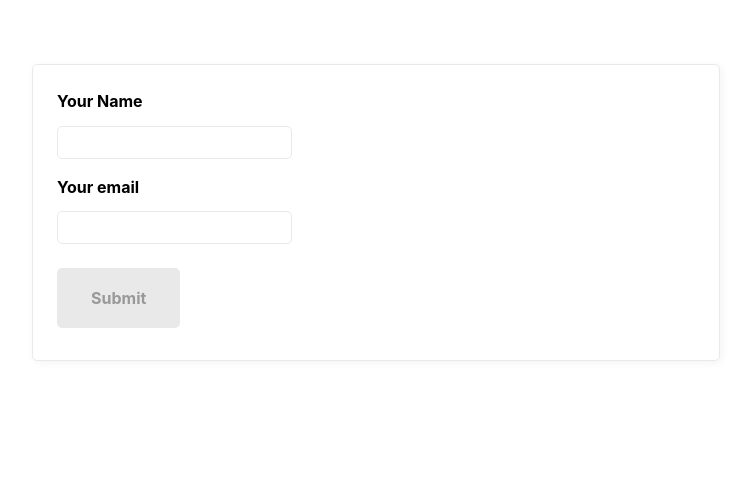
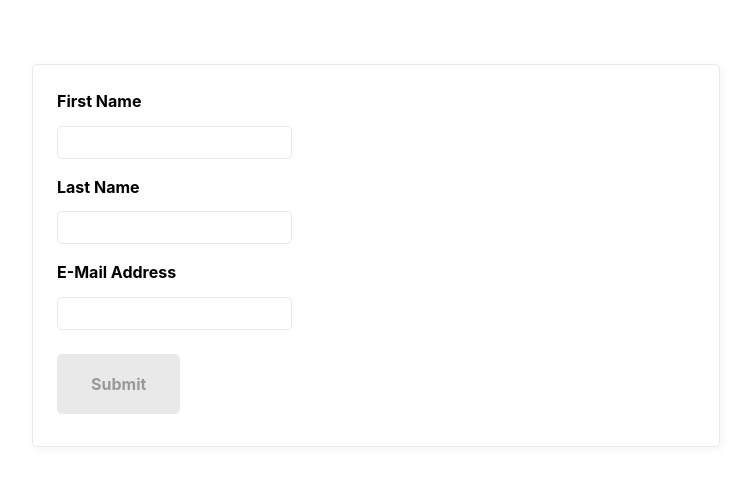
Before and after one commit to aindriu80/academind-react-forms-app, a React (Create React App) app: page / in a window 1280 px wide. Shown: the top 486 px of the page, without its empty margins (264-1015 px from the left). Built offline with nearby package versions, Linux system fonts and the light colour scheme.

Commit message:
Adding Hook to a simple form

```diff
--- a/src/App.js
+++ b/src/App.js
@@ -1,11 +1,12 @@
-import SimpleInput from './components/SimpleInput';
-
+// import SimpleInput from './components/SimpleInput';
+import BasicForm from './components/BasicForm'
 function App() {
   return (
     <div className="app">
-      <SimpleInput />
+      {/* <SimpleInput /> */}
+      <BasicForm />
     </div>
-  );
+  )
 }
 
-export default App;
+export default App
--- a/src/components/BasicForm.js
+++ b/src/components/BasicForm.js
@@ -1,25 +1,121 @@
+import useInput from '../hooks/use-input'
+
 const BasicForm = (props) => {
+  const {
+    value: enteredFirstName,
+    isValid: enteredFirstNameIsValid,
+    hasError: firstNameHasError,
+    valueChangeHandler: firstNameChangeHandler,
+    reset: resetFirstNameInput,
+    inputBlurHandler: firstNameHandler,
+  } = useInput((value) => value.trim() !== '')
+
+  const {
+    value: enteredLastName,
+    isValid: enteredLastNameIsValid,
+    hasError: lastNameHasError,
+    valueChangeHandler: lastNameChangeHandler,
+    reset: resetLastNameInput,
+    inputBlurHandler: lastNameHandler,
+  } = useInput((value) => value.trim() !== '')
+
+  //eslint-disable-next-line
+  const emailRegex = /^\w+([\.-]?\w+)*@\w+([\.-]?\w+)*(\.\w{2,})+$/
+
+  const {
+    value: enteredEmail,
+    isValid: enteredEmailIsValid,
+    hasError: emailInputHasError,
+    valueChangeHandler: emailChangeHandler,
+    reset: resetEmailInput,
+    inputBlurHandler: emailBlurHandler,
+  } = useInput((value) => value.match(emailRegex))
+
+  let formIsValid = false
+
+  if (
+    enteredFirstNameIsValid &&
+    enteredLastNameIsValid &&
+    enteredEmailIsValid
+  ) {
+    formIsValid = true
+  }
+
+  const formSubmissionHandler = (event) => {
+    event.preventDefault()
+
+    if (
+      !enteredFirstNameIsValid ||
+      !enteredLastNameIsValid ||
+      !enteredEmailIsValid
+    ) {
+      return
+    }
+    resetFirstNameInput()
+    resetLastNameInput()
+    resetEmailInput()
+
+    console.log(enteredFirstName)
+    console.log(enteredLastName)
+    console.log(enteredEmail)
+  }
+  const firstNameInputClasses = firstNameHasError
+    ? 'form-control invalid'
+    : 'form-control'
+  const lastNameInputClasses = lastNameHasError
+    ? 'form-control invalid'
+    : 'form-control'
+  const emailInputClasses = emailInputHasError
+    ? 'form-control invalid'
+    : 'form-control'
   return (
-    <form>
-      <div className='control-group'>
-        <div className='form-control'>
-          <label htmlFor='name'>First Name</label>
-          <input type='text' id='name' />
+    <form onSubmit={formSubmissionHandler}>
+      <div className={firstNameInputClasses}>
+        <div className="form-control">
+          <label htmlFor="name">First Name</label>
+          <input
+            type="text"
+            id="name"
+            onChange={firstNameChangeHandler}
+            onBlur={firstNameHandler}
+            value={enteredFirstName}
+          />
+          {firstNameHasError && (
+            <p className="error-text">Name must not be empty!</p>
+          )}
         </div>
-        <div className='form-control'>
-          <label htmlFor='name'>Last Name</label>
-          <input type='text' id='name' />
+        <div className={lastNameInputClasses}>
+          <label htmlFor="name">Last Name</label>
+          <input
+            type="text"
+            id="name"
+            onChange={lastNameChangeHandler}
+            onBlur={lastNameHandler}
+            value={enteredLastName}
+          />
+          {lastNameHasError && (
+            <p className="error-text">Last Name must not be empty!</p>
+          )}
         </div>
       </div>
-      <div className='form-control'>
-        <label htmlFor='name'>E-Mail Address</label>
-        <input type='text' id='name' />
+      <div className={emailInputClasses}>
+        <label htmlFor="name">E-Mail Address</label>
+        <input
+          type="text"
+          id="name"
+          onChange={emailChangeHandler}
+          onBlur={emailBlurHandler}
+          value={enteredEmail}
+        />
+        {emailInputHasError && (
+          <p className="error-text">Email must be valid</p>
+        )}
       </div>
-      <div className='form-actions'>
-        <button>Submit</button>
+      <div className="form-actions">
+        <button disabled={!formIsValid}>Submit</button>
       </div>
     </form>
-  );
-};
+  )
+}
 
-export default BasicForm;
+export default BasicForm
--- a/src/components/SimpleInput.js
+++ b/src/components/SimpleInput.js
@@ -9,7 +9,8 @@ const SimpleInput = (props) => {
     reset: resetNameInput,
     inputBlurHandler: nameBlurHandler,
   } = useInput((value) => value.trim() !== '')
-
+  //eslint-disable-next-line
+  //eslint-disable-next-line
   const emailRegex = /^\w+([\.-]?\w+)*@\w+([\.-]?\w+)*(\.\w{2,})+$/
 
   const {
```
